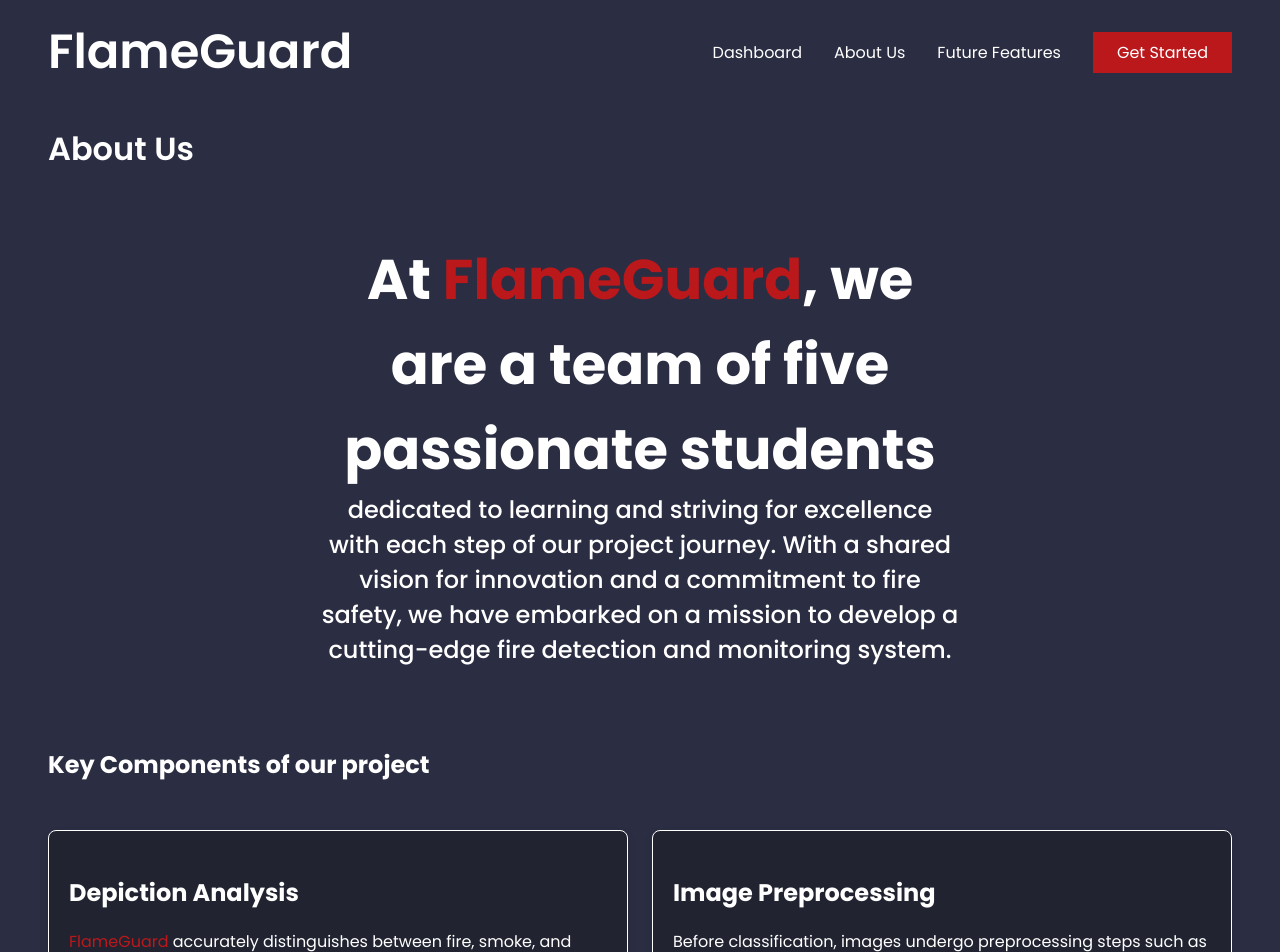
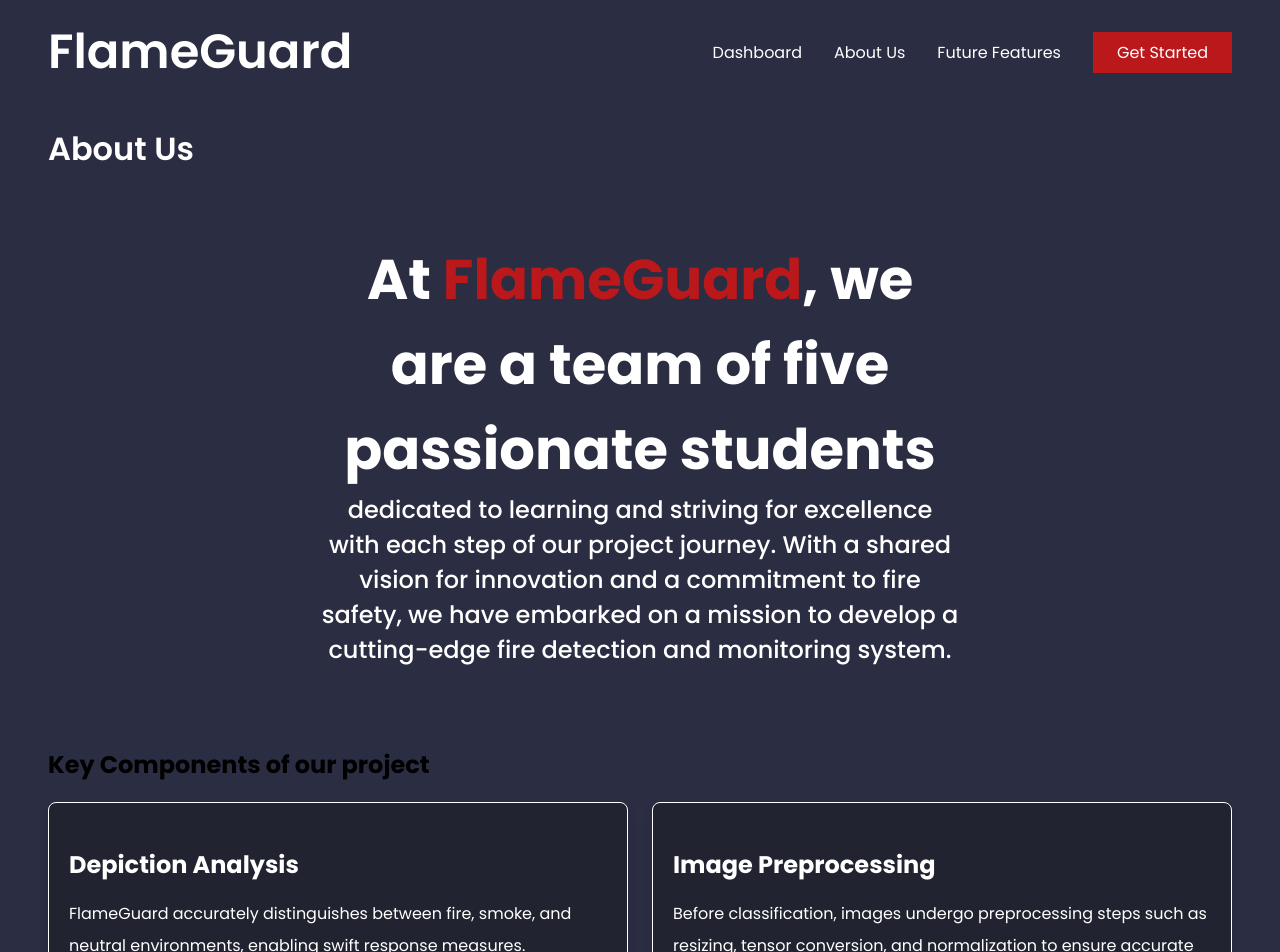
Before and after one commit to muffindud/flameguard-front, a React (Create React App) app in the folder flameguard/: page /about-us in a window 1280 px wide. Shown: the top 952 px of the page. Built offline with nearby package versions, Linux system fonts and the light colour scheme.

Commit message:
Fix UI bug:

```diff
--- a/flameguard/src/styles/OurProject.css
+++ b/flameguard/src/styles/OurProject.css
@@ -2,7 +2,7 @@
   margin: 5rem 3rem;
 }
 
-h2 {
+.project-strcuture > h2 {
   font-size: 1.5rem;
   margin-bottom: 3rem;
   color: white;
@@ -15,7 +15,7 @@ h2 {
 }
 
 .card {
-  background-color: #212430 ;
+  background-color: #212430;
   border-radius: 8px;
   border: 1px solid white;
   box-shadow: 0 4px 8px rgba(0, 0, 0, 0.1);
@@ -34,6 +34,6 @@ h2 {
   line-height: 2;
 }
 
-span {
-    color: #BA181B;
+.project-structure > span {
+  color: #ba181b;
 }
```
